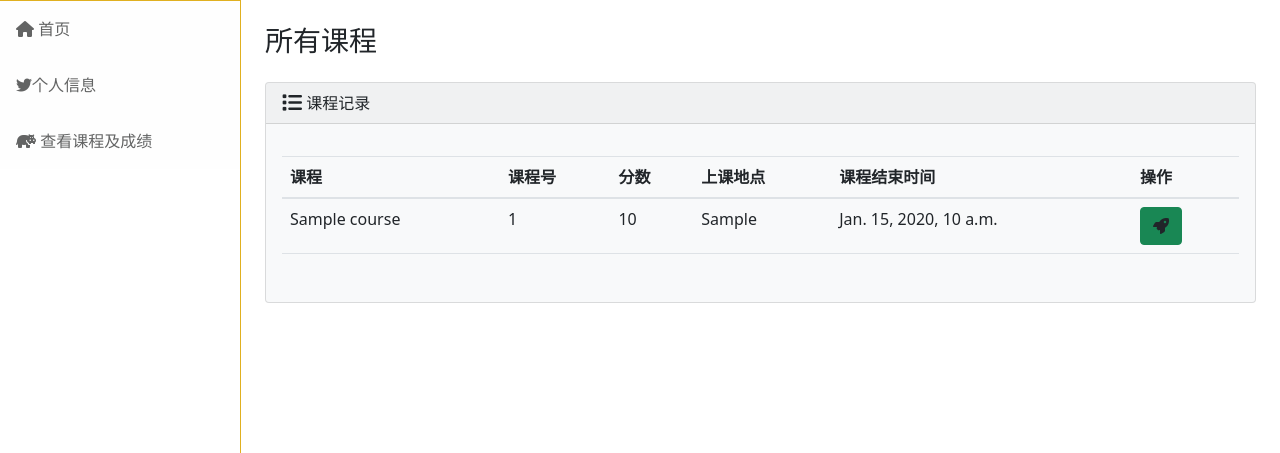
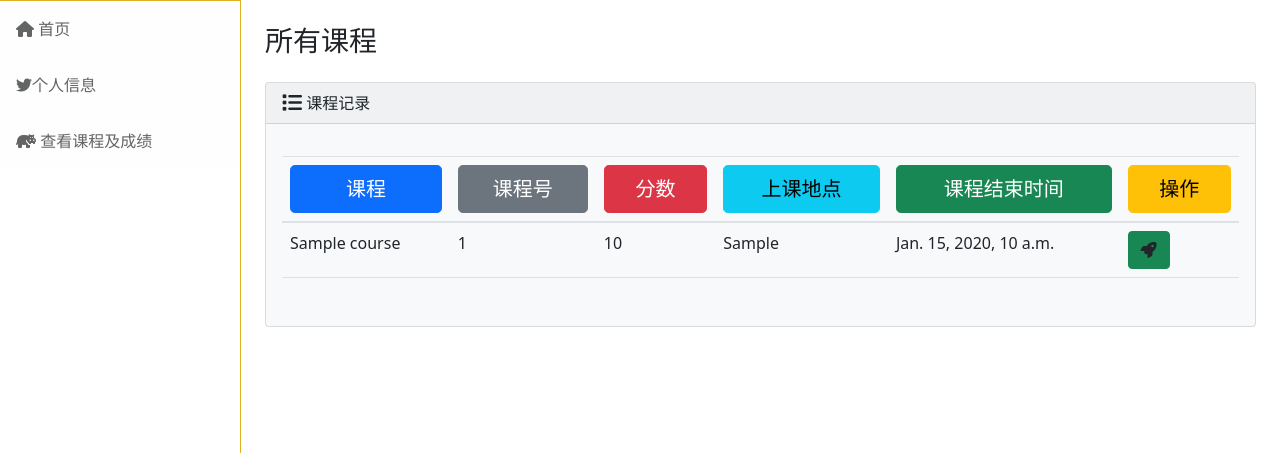
Before and after one commit to Wendy-hub/student_management_app, a Django app: template student_management_app/templates/student_template/student_result.html in a window 1280 px wide. Shown: the part 57-510 px from the top of the page. Run offline with Django 4.2, Linux system fonts and the light colour scheme; the template is opened without the code that fills it: most values are stand-ins (such as "Sample title", 1, 10 or a date in 2020); some libraries are stand-ins or nearby versions.

Commit message:
student_result

```diff
--- a/student_management_app/templates/student_template/student_result.html
+++ b/student_management_app/templates/student_template/student_result.html
@@ -26,12 +26,12 @@
                 <table class="table table-hover">
                   <thead>
                     <tr>
-                      <th scope="col">课程</th>
-                      <th scope="col">课程号</th>
-                      <th scope="col">分数</th>
-                      <th scope="col">上课地点</th>
-                      <th scope="col">课程结束时间</th>
-                      <th scope="col">操作</th>
+                      <th scope="col"><button class="btn btn-primary btn-lg btn-block">课程</button></th>
+                      <th scope="col"><button class="btn btn-secondary btn-lg btn-block">课程号</button></th>
+                      <th scope="col"><button class="btn btn-danger btn-lg btn-block">分数</button></th>
+                      <th scope="col"><button class="btn btn-info btn-lg btn-block">上课地点</button></th>
+                      <th scope="col"><button class="btn btn-success btn-lg btn-block">课程结束时间</button></th>
+                      <th scope="col"><button class="btn btn-warning btn-lg btn-block">操作</button></th>
                     </tr>
                   </thead>
                   <tbody>
```
